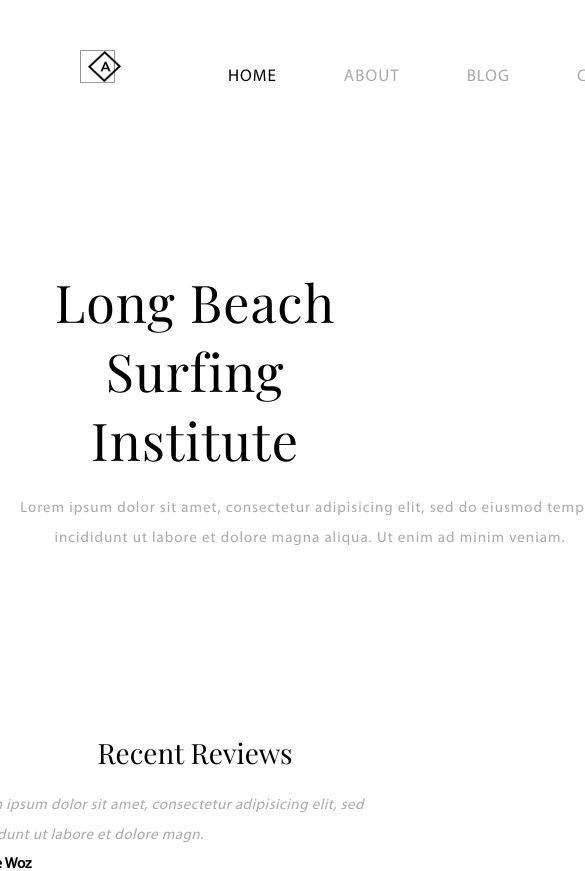
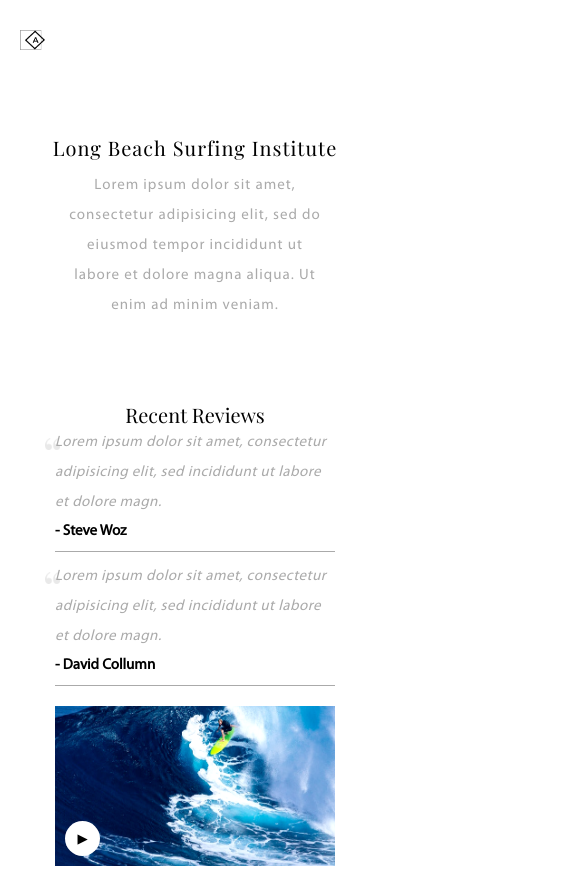
Before and after one commit to lizakrasn/Surfing-institute-page, a Nuxt app: page / in a window 390 px wide. Shown: the top 871 px of the page, 585 px wide, since content can reach past the window. Built offline with nearby package versions, Linux system fonts and the light colour scheme.

Commit message:
add layouts for phone and ipad

```diff
--- a/components/BlogOfPosts.vue
+++ b/components/BlogOfPosts.vue
@@ -63,4 +63,27 @@ export default Vue.extend({
   .blog
     &__posts-container
       width: 700px
+
+    &__title
+      margin-bottom: 25px
+      font-size: 28px
+
+@media screen and (max-width: 850px)
+  .blog
+    &__posts-container
+      width: 500px
+
+    & .post:first-child
+      margin-bottom: 25px
+
+@media screen and (max-width: 520px)
+  .blog
+    padding-bottom: 80px
+
+    &__title
+      font-size: 20px
+      margin-bottom: 15px
+
+    &__posts-container
+      width: 280px
 </style>
--- a/components/Enroll.vue
+++ b/components/Enroll.vue
@@ -49,4 +49,17 @@
       height: 45px
       margin-top: 50px
       font-size: 15px
+
+@media screen and (max-width: 520px)
+  .enroll
+    padding-bottom: 80px
+
+    &__title
+      font-size: 20px
+
+    &__button
+      width: 100px
+      height: 35px
+      margin-top: 25px
+      font-size: 15px
 </style>
--- a/components/Footer.vue
+++ b/components/Footer.vue
@@ -54,4 +54,30 @@
     &__company
       margin-bottom: 5px
       font-size: 20px
+
+@media screen and (max-width: 850px)
+  .footer
+    &__container
+      height: 80px
+      padding: 0 50px 20px
+
+    &__company
+      margin-bottom: 5px
+      font-size: 15px
+
+    &__comment,
+    &__designer
+      font-size: 12px
+
+@media screen and (max-width: 520px)
+  .footer
+    &__container
+      padding: 0 20px 10px
+      flex-direction: column
+      justify-content: flex-end
+      align-items: center
+
+    &__company
+      font-size: 12px
+      text-align: center
 </style>
--- a/components/Header.vue
+++ b/components/Header.vue
@@ -32,4 +32,29 @@
 
     &__title
       font-size: 52px
+
+@media screen and (max-width: 1200px)
+  .header
+    &__title
+      font-size: 40px
+
+@media screen and (max-width: 850px)
+  .header
+    &__title
+      font-size: 28px
+
+    &__subtitle
+      margin: 20px auto 0
+      width: 400px
+
+@media screen and (max-width: 520px)
+  .header
+    padding: 80px 0
+
+    &__title
+      font-size: 20px
+
+    &__subtitle
+      margin: 10px auto 0
+      width: 260px
 </style>
--- a/components/Instractor.vue
+++ b/components/Instractor.vue
@@ -58,4 +58,10 @@ export default Vue.extend({
     &__photo
       width: 200px
       height: 290px
+
+@media screen and (max-width: 520px)
+  .instractor
+    &__name
+      margin: 5px
+      font-size: 18px
 </style>
--- a/components/Instractors.vue
+++ b/components/Instractors.vue
@@ -122,4 +122,43 @@ export default Vue.extend({
     &__button
       width: 20px
       height: 35px
+
+@media screen and (max-width: 850px)
+  .instractors
+    padding: 180px 0
+
+    &__gallery
+      width: 420px
+      margin: 0 15px
+      overflow: hidden
+
+    &__gallery-item
+      margin-right: 20px
+
+    &__button
+      width: 15px
+      height: 25px
+
+    &__dots
+      width: 50px
+      margin: 25px auto 0
+
+    &__dots-item
+      width: 10px
+      height: 10px
+      border: 1px solid black
+
+@media screen and (max-width: 520px)
+  .instractors
+    padding: 60px 0 80px
+
+    &__gallery
+      width: 200px
+
+    &__title
+      margin-bottom: 15px
+      font-size: 20px
+
+    &__dots
+      margin: 10px auto 0
 </style>
--- a/components/Intro.vue
+++ b/components/Intro.vue
@@ -107,4 +107,20 @@ export default Vue.extend({
       width: 500px
       display: flex
       justify-content: space-between
+
+@media screen and (max-width: 520px)
+  .intro
+    &__reviews
+      width: 280px
+
+    &__title
+      margin-bottom: 0px
+      font-size: 20px
+
+    &__videos
+      width: 280px
+
+    &__paragraph
+      margin: 5px 0
+      font-size: 20px
 </style>
--- a/components/Navigation.vue
+++ b/components/Navigation.vue
@@ -72,4 +72,25 @@
 @media screen and (max-width: 1200px)
   .navigation
     padding: 50px 80px 0
+
+@media screen and (max-width: 850px)
+  .navigation
+    padding: 50px 50px 0
+
+    &__list
+      font-size: 15px
+
+    &__item
+      margin-left: 35px
+
+@media screen and (max-width: 520px)
+  .navigation
+    padding: 30px 20px 0
+
+    &__logo
+        width: 25px
+        height: 20px
+
+    &__list
+      display: none
 </style>
--- a/components/Post.vue
+++ b/components/Post.vue
@@ -18,7 +18,6 @@ export default Vue.extend({
 <style lang="sass" scoped>
   .post
     display: flex
-    flex-direction: row
     justify-content: space-between
     align-items: center
 
@@ -100,4 +99,28 @@ export default Vue.extend({
       height: 35px
       margin-top: 10px
       font-size: 13px
+
+@media screen and (max-width: 850px)
+  .post
+    flex-direction: column
+
+    &__image
+      width: 500px
+      height: 250px
+      margin-bottom: 10px
+
+    &__text
+      width: 500px
+
+@media screen and (max-width: 520px)
+  .post
+    &__image
+      width: 280px
+      height: 150px
+
+    &__title
+      font-size: 18px
+
+    &__text
+      width: 280px
 </style>
--- a/components/ReviewItem.vue
+++ b/components/ReviewItem.vue
@@ -69,4 +69,14 @@ export default Vue.extend({
       width: 25px
       height: 25px
       background-size: contain
+
+@media screen and (max-width: 540px)
+  .reviewItem
+    width: 280px
+
+    &::before
+      width: 15px
+      height: 15px
+      left: -10px
+      top: 10px
 </style>
--- a/components/UserVideo.vue
+++ b/components/UserVideo.vue
@@ -72,4 +72,23 @@ export default Vue.extend({
     &--small
       width: 230px
       height: 150px
+
+@media screen and (max-width: 540px)
+  .video
+    width: 280px
+    height: 160px
+
+    &__play
+      bottom: 10px
+      left: 10px
+      width: 35px
+      height: 35px
+
+    &--small
+      width: 130px
+      height: 100px
+
+      .video__play
+        bottom: -5px
+        left: -5px
 </style>
```
Lines whose indentation alone changed are shown as unchanged.
